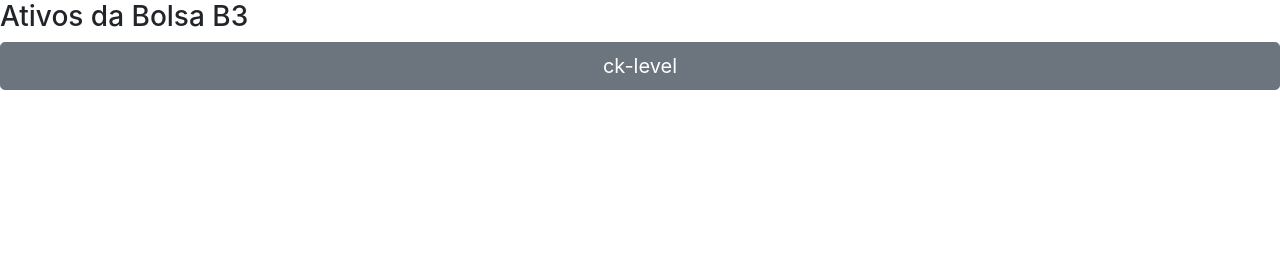
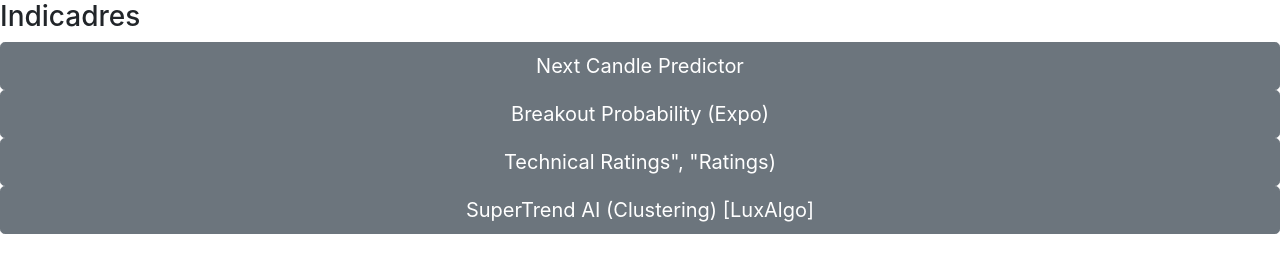
Before and after one commit to andregds85/calculadorab3, a plain HTML site: page op.html in a window 1280 px wide. Drawn offline with nearby package versions, Linux system fonts and the light colour scheme.

Commit message:
Update op.html
teste

```diff
--- a/op.html
+++ b/op.html
@@ -11,11 +11,27 @@
     <title>Ativos da Bolsa B3</title>
   </head>
   <body>
-    <h3>Ativos da Bolsa B3</h3>
+    <h3>Indicadres </h3>
 
-        <a href="https://www.google.com" target="_blank">
-          <button type="button" class="btn btn-secondary btn-lg btn-block">ck-level</button>
+       <a href="https://br.tradingview.com/" target="_blank">
+          <button type="button" class="btn btn-secondary btn-lg btn-block">Next Candle Predictor</button>
        </a>
+
+       <a href="https://br.tradingview.com/" target="_blank">
+          <button type="button" class="btn btn-secondary btn-lg btn-block">Breakout Probability (Expo)</button>
+       </a>
+
+       <a href="https://br.tradingview.com/" target="_blank">
+          <button type="button" class="btn btn-secondary btn-lg btn-block">Technical Ratings", "Ratings)</button>
+       </a>
+
+
+       <a href="https://br.tradingview.com/" target="_blank">
+          <button type="button" class="btn btn-secondary btn-lg btn-block">SuperTrend AI (Clustering) [LuxAlgo]</button>
+       </a>
+
+
+
 
     <!-- Optional JavaScript -->
     <!-- jQuery first, then Popper.js, then Bootstrap JS -->
```
